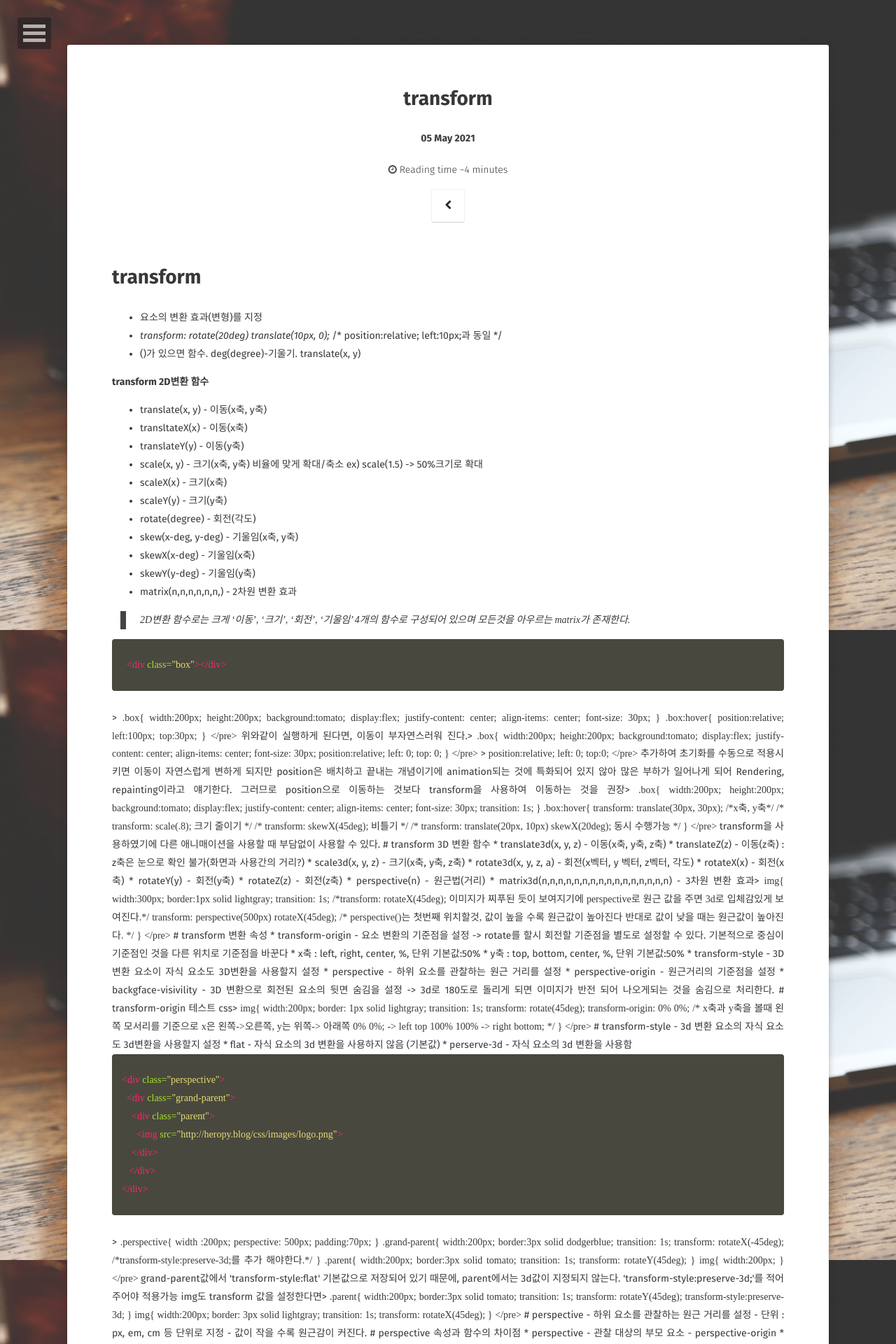
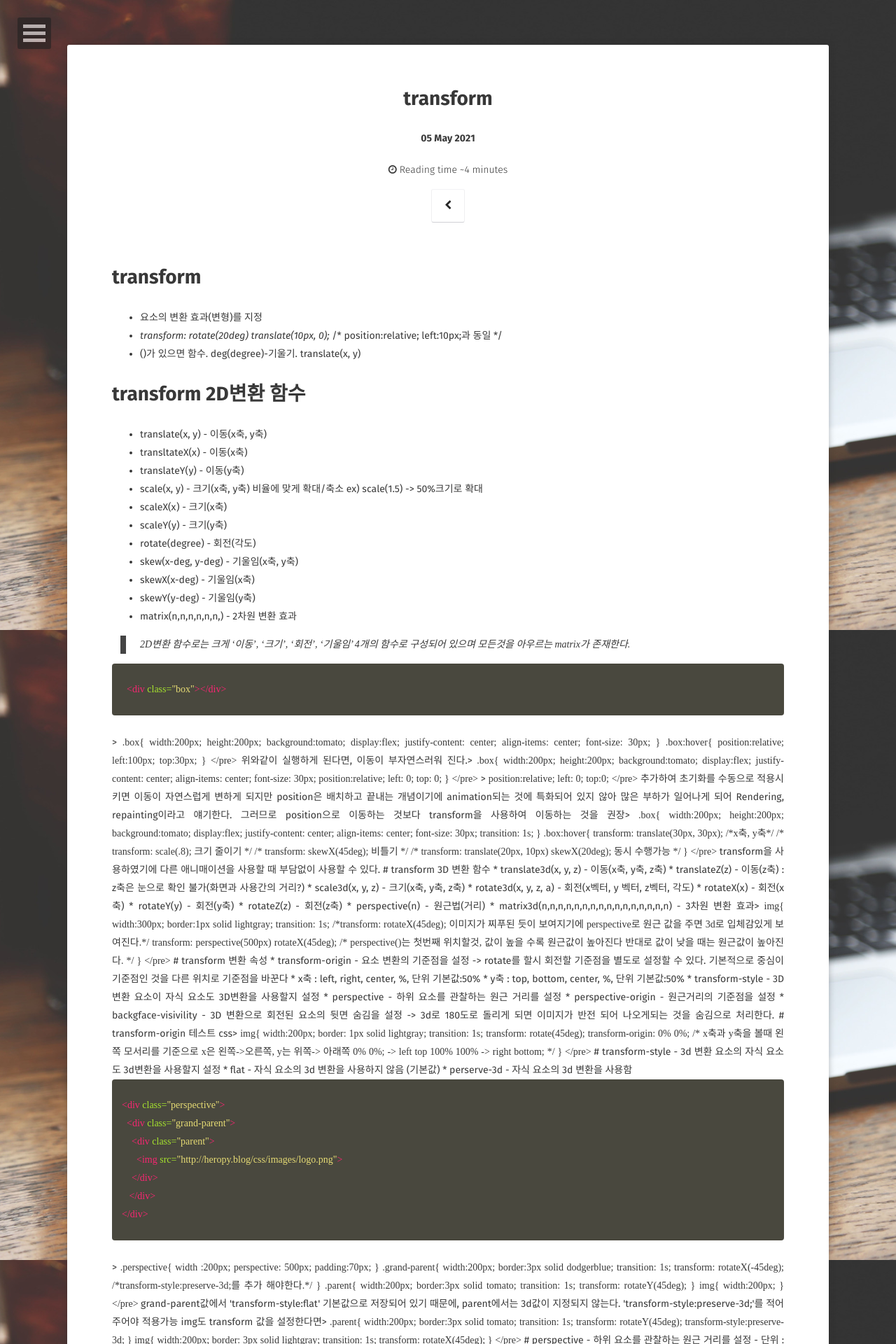
Before and after one commit to sum529-create/sum529-create.github.io, a Jekyll site: the page built from _posts/2021-05-05-transform.md, in a window 1280 px wide. Shown: the top 1920 px of the page at 70% size. Built offline with Jekyll 4.4.1, drawn with Linux system fonts in a browser that asks for light colours; some web fonts are replaced; comment, search, counter and statistics services are not loaded.

```diff
--- a/_posts/2021-05-05-transform.md
+++ b/_posts/2021-05-05-transform.md
@@ -16,7 +16,7 @@ comments: true
 - *transform: rotate(20deg) translate(10px, 0);* /* position:relative; left:10px;과 동일 */
 - ()가 있으면 함수. deg(degree)-기울기. translate(x, y)
 
-**transform 2D변환 함수**
+# transform 2D변환 함수
 * translate(x, y)         - 이동(x축, y축)
 * transltateX(x)          - 이동(x축)
 * translateY(y)           - 이동(y축)
```
